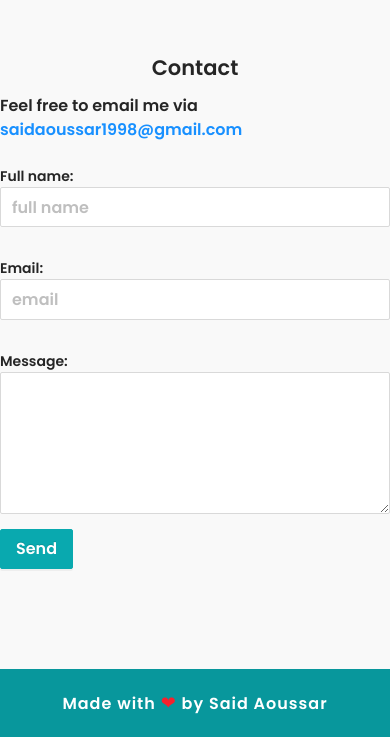
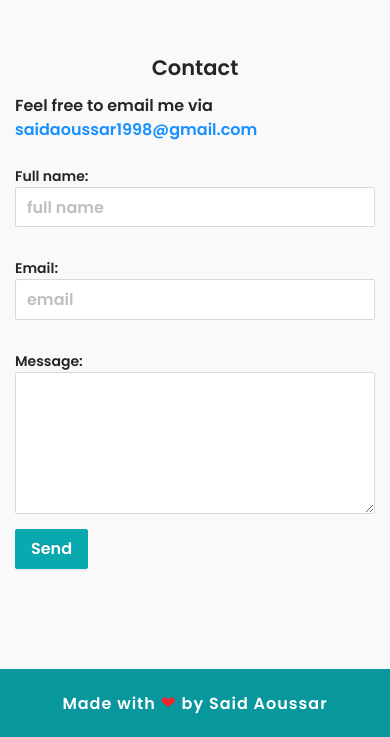
Before and after one commit to SaidAoussar/portfolio, a React (Create React App) app: page / in a window 390 px wide. Shown: the part 5833-6570 px from the top of the page. Built offline with nearby package versions, Linux system fonts and the light colour scheme.

Commit message:
make form responsive

```diff
--- a/src/components/contact/Contact.jsx
+++ b/src/components/contact/Contact.jsx
@@ -14,8 +14,9 @@ function Contact() {
       >
         <h1>Contact</h1>
       </Space>
+      <div className="container">
         <Row justify="center">
-        <Col lg={10} md={16}>
+          <Col sm={24} md={20} lg={16} xl={10}>
             <Title level={5} style={{ fontWeight: "700" }}>
               Feel free to email me via{" "}
               <Link href="mailto:saidaoussar1998@gmail.com" target="_top">
@@ -70,6 +71,7 @@ function Contact() {
           </Col>
         </Row>
       </div>
+    </div>
   );
 }
 
```
Lines whose indentation alone changed are shown as unchanged.
